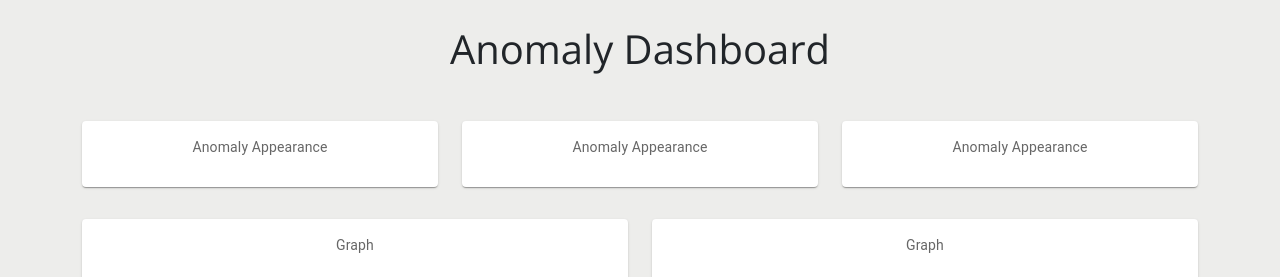
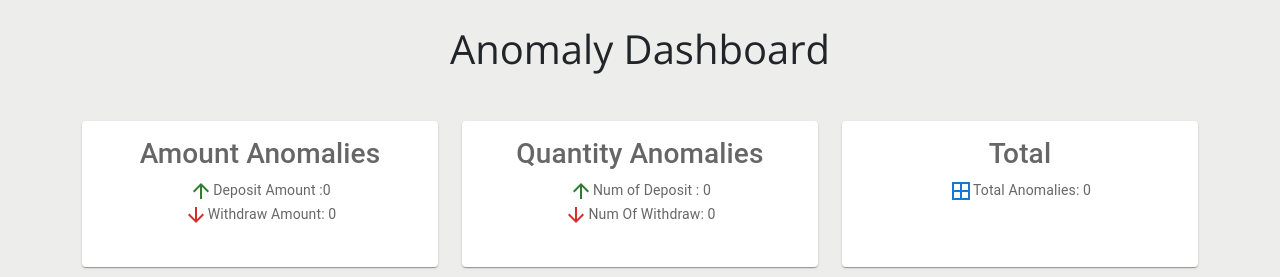
Before and after one commit to YaelNorman1/Anomaly_project, a React (Create React App) app in the folder BI_project/Frontend/: page / in a window 1280 px wide. Shown: the top 277 px of the page. Built offline with nearby package versions, Linux system fonts and the light colour scheme; no server answers.

Commit message:
anomalies stats

```diff
--- a/BI_project/Frontend/package.json
+++ b/BI_project/Frontend/package.json
@@ -8,6 +8,7 @@
     "@fortawesome/fontawesome-svg-core": "^6.2.1",
     "@fortawesome/free-solid-svg-icons": "^6.2.1",
     "@fortawesome/react-fontawesome": "^0.2.0",
+    "@mui/icons-material": "^5.10.16",
     "@mui/material": "^5.10.17",
     "@mui/x-date-pickers": "^5.0.9",
     "@testing-library/jest-dom": "^5.16.5",
--- a/BI_project/Frontend/src/App.js
+++ b/BI_project/Frontend/src/App.js
@@ -30,6 +30,7 @@ function App() {
     })
     .then(function (response) {
         setFilteredAnomalies(response.data)
+        console.log(filteredAnomalies)
     })
     .catch(function (error) {
         console.error(error);
@@ -40,9 +41,9 @@ function App() {
     <Container className="App">
       <Header />
       <Row className='mt-5'>
-        <Amount />
-        <Amount />
-        <Amount />
+        <Amount filteredAnomalies={filteredAnomalies} counter="amount"/>
+        <Amount filteredAnomalies={filteredAnomalies} counter="num"/>
+        <Amount filteredAnomalies={filteredAnomalies} counter="total"/>
       </Row>
       <Row className='mt-2'>
         <Graph/>
--- a/BI_project/Frontend/src/components/amount/Amount.js
+++ b/BI_project/Frontend/src/components/amount/Amount.js
@@ -1,14 +1,45 @@
 import { Card, CardContent, Typography } from "@mui/material";
 import { Col } from "react-bootstrap";
+import ArrowUpwardIcon from '@mui/icons-material/ArrowUpward';
+import ArrowDownwardIcon from '@mui/icons-material/ArrowDownward';
+import BorderAllIcon from '@mui/icons-material/BorderAll';
 
-export default function Amount() {
+export default function Amount(props) {
+    let counter = props.counter
+    let numOfDepositTransactions = filterCategory(props.filteredAnomalies,"avgNumOfDeposits")
+    let numOfWithdrawTransactions =filterCategory(props.filteredAnomalies,"avgNumOfWithdraws")
+    let depositAmount =filterCategory(props.filteredAnomalies,"avgAmountDeposit")
+    let withdrawAmount =filterCategory(props.filteredAnomalies,"avgAmountWithdraw")
 
+    function filterCategory(filteredAnomalies,category){
+        return filteredAnomalies.filter(anomaly => anomaly["category"]==category).length
+    }
     return(
     <Col>
         <Card  sx={{ height: '100%'}} >
             <CardContent>
                 <Typography sx={{ fontSize: 14 }} color="text.secondary" gutterBottom>
-                Anomaly Appearance
+                {counter=="amount"? <p>
+                     <h3>Amount Anomalies</h3>
+                     <ArrowUpwardIcon color="success"/>
+                     Deposit Amount :{depositAmount}
+                     <div></div>
+                     <ArrowDownwardIcon color="error" />
+                     Withdraw Amount: {withdrawAmount}
+                    </p> : counter=="num"? <p>
+                     <h3>Quantity Anomalies</h3>
+                        <ArrowUpwardIcon color="success"/>
+                        Num of Deposit : {numOfDepositTransactions}
+                        <div></div>
+                        <ArrowDownwardIcon color="error" />
+                        Num Of Withdraw: {numOfWithdrawTransactions}
+                    </p> :
+                    <p>
+                        <h3>Total</h3>
+                        <BorderAllIcon color="primary"/>
+                        Total Anomalies: {props.filteredAnomalies.length}
+                    </p>
+                }
                 </Typography>
             </CardContent>
 
```
Also changed, not shown: 1 other file (tests, documents, lock files or other folders).
